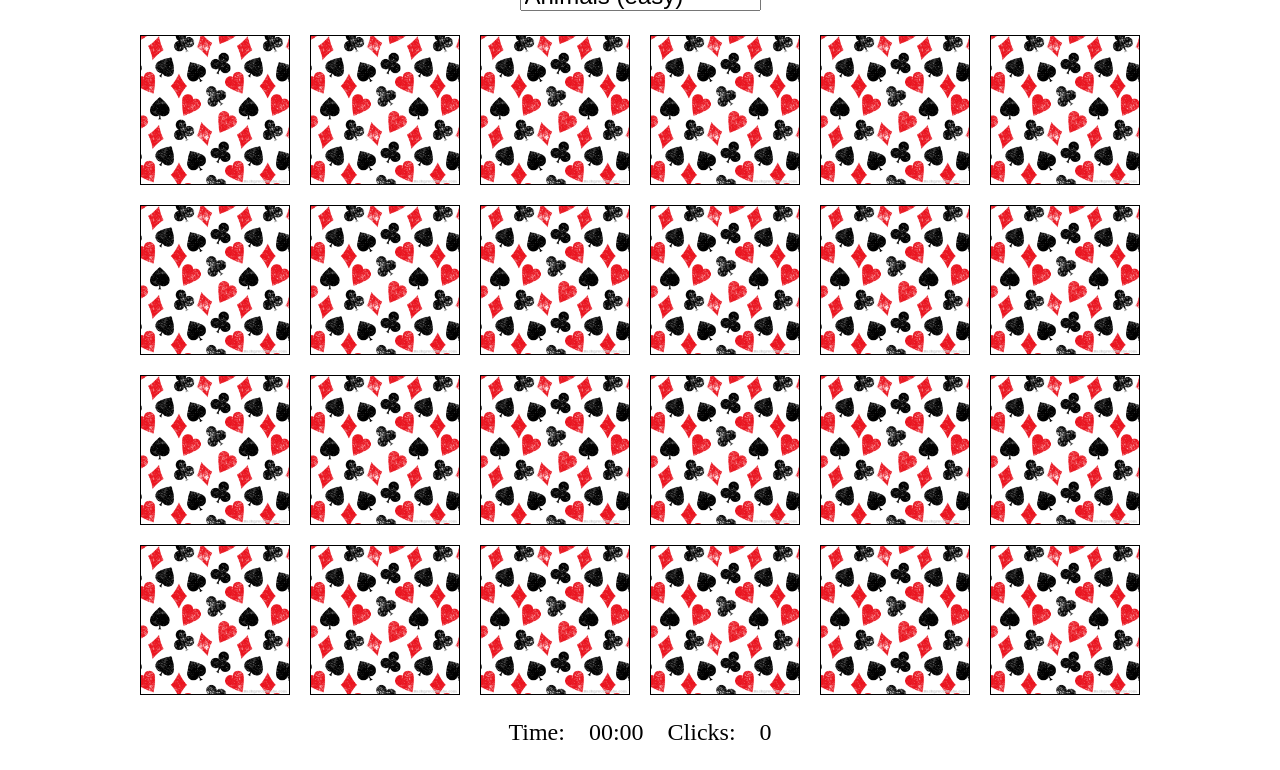
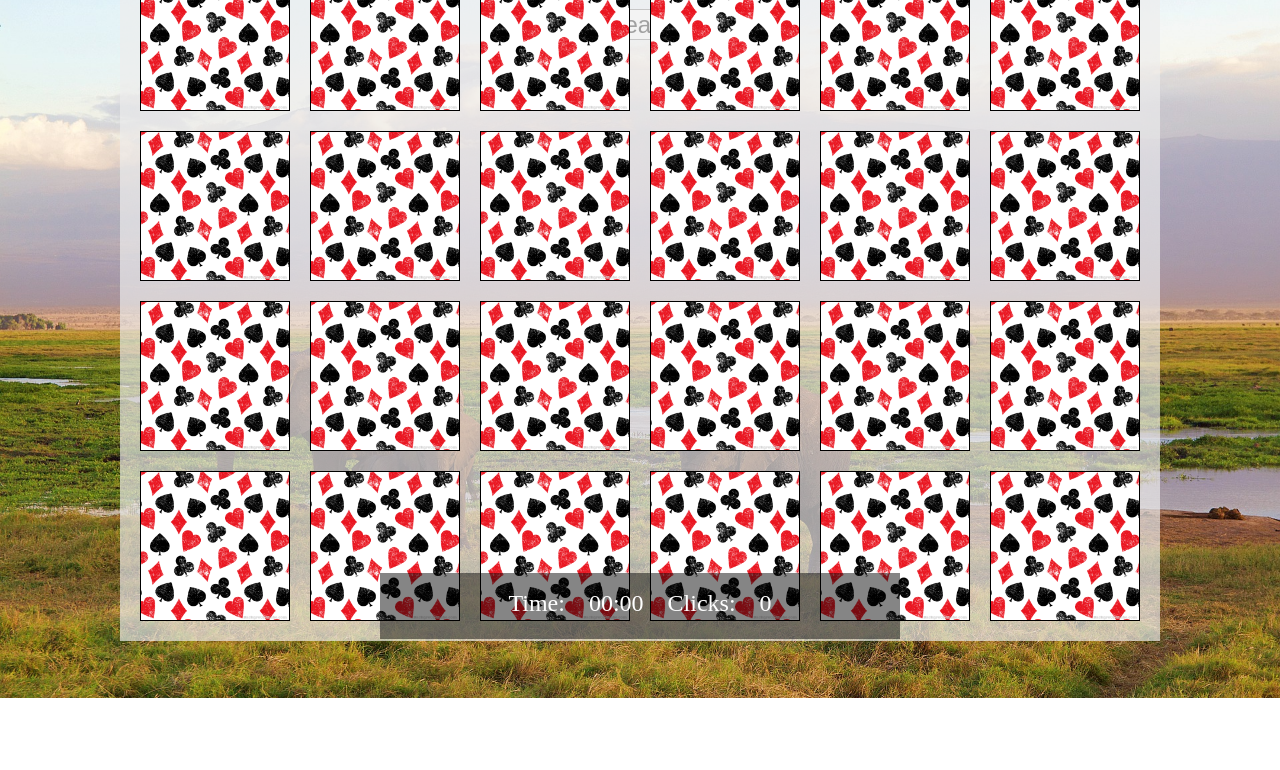
Before and after one commit to customhans/memory, a plain HTML site: page index.html in a window 1280 px wide. Shown: the part 102-872 px from the top of the page. After the commit the page ends 800 px from the top, so only its background shows below. Drawn offline with Linux system fonts and the light colour scheme.

Commit message:
beautify

```diff
--- a/main.js
+++ b/main.js
@@ -10,6 +10,7 @@ window.onload = function () {
 
 function initGame() {
 	images = [...window[imageSet]]; // get images and convert string to variableName
+	document.body.style.backgroundImage = "url(media/" + imageSet + "/" + imageSet + "_bg.jpg)"
 	board = document.getElementById("board");
 	shuffleImages();
 	layCards();
--- a/style.css
+++ b/style.css
@@ -1,29 +1,43 @@
+body,
+html {
+	height: 100%;
+}
+
 body {
+	background-size: cover;
+	background-repeat: no-repeat;
 	display: flex;
 	flex-wrap: wrap;
 	justify-content: center;
-	max-width: 1000px;
+	max-width: 1040px;
 	margin: auto;
 }
 
 h1 {
+	align-self: flex-end;
 	flex-basis: 100%;
 	margin-bottom: 0;
 	text-align: center;
 }
 
 select {
-	margin: 1em 0;
+	align-self: flex-start;
 	font-size: 1.5em;
+	margin: 1em 0 0;
 }
 
 .timer {
+	align-self: flex-start;
+	color: #fff;
+	column-gap: 1em;
+	display: flex;
 	font-size: 1.5em;
-	width: 100%;
-	display: flex;
-	column-gap: 1em;
 	justify-content: center;
-	margin-top: 1em;
+	margin-top: -4em;
+	background: #0000007a;
+	width: 50%;
+	line-height: 1em;
+	padding-top: 0.75em;
 }
 
 #time {
@@ -36,11 +50,15 @@ select {
 }
 
 #board {
+	align-self: baseline;
+	background-color: #eeeeeead;
 	column-gap: 20px;
 	display: flex;
 	flex-wrap: wrap;
+	margin-top: -8em;
+	padding: 20px;
 	row-gap: 20px;
-	width: 1000px;
+	width: 1040px;
 }
 
 #board > button {
```
Also changed, not shown: media/animals1/animals1_bg.jpg (added), media/mountains/mountains_bg.jpg (added).
